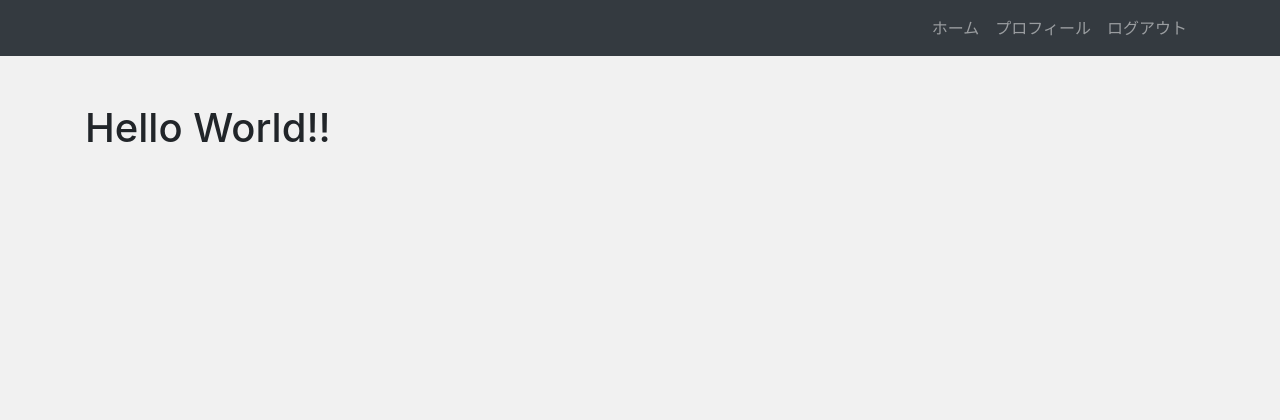
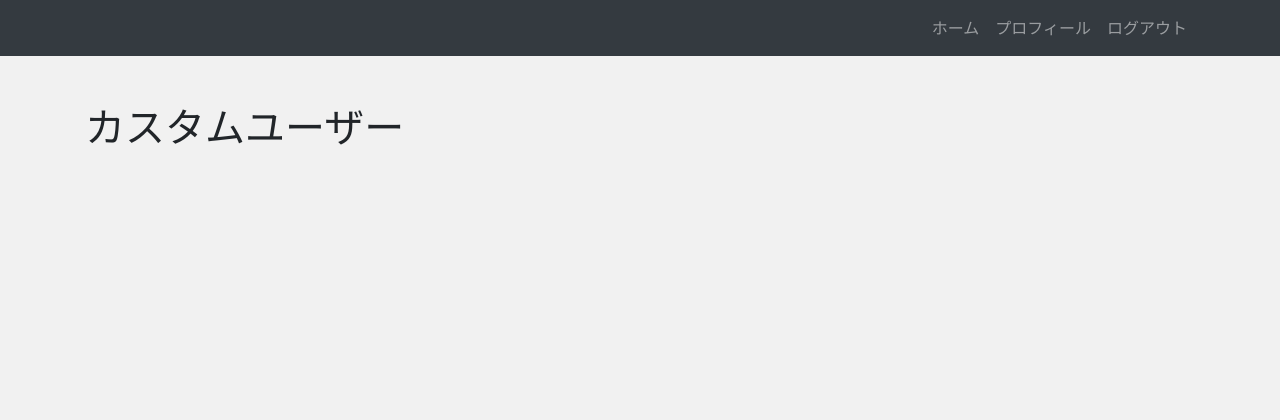
Before and after one commit to ryosei0730/custom-user, a Django app: page / in a window 1280 px wide. Shown: the top 420 px of the page. Run offline with Django 5.2, Linux system fonts and the light colour scheme; the visitor is signed in with stand-in values (Sample User, id 1); some libraries are stand-ins or nearby versions.

Commit message:
カスタムユーザー

```diff
--- a/app/templates/app/index.html
+++ b/app/templates/app/index.html
@@ -3,7 +3,7 @@
 {% block content %}
 
 <div class="my-5">
-    <h1>Hello World!!</h1>
+    <h1>カスタムユーザー</h1>
 </div>
 
 {% endblock %}
```
